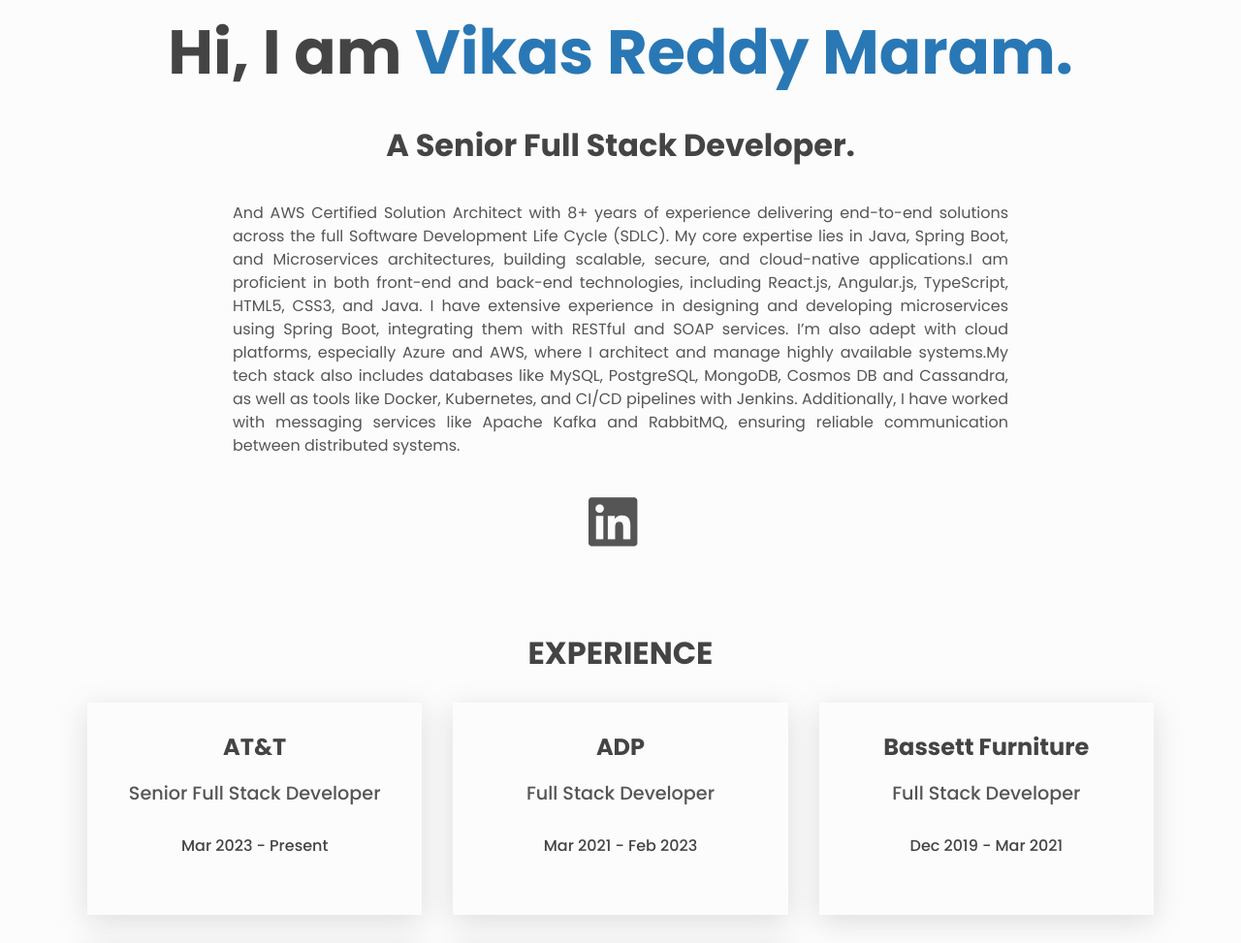
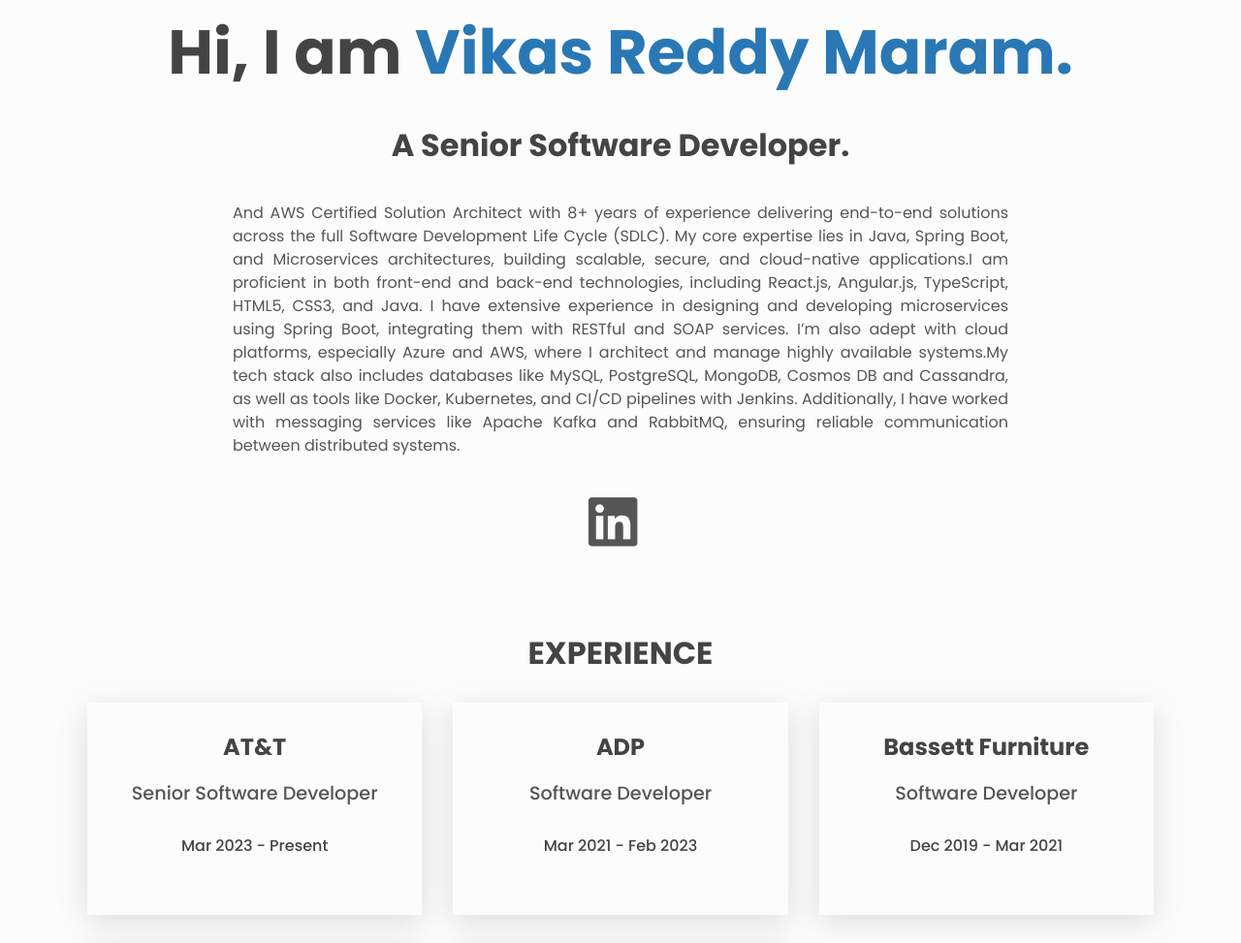
Before and after one commit to Vikasreddy846/Vikasreddy846.github.io, a plain HTML site: page index.html in a window 1280 px wide. Shown: the part 160-1133 px from the top of the page at 97% size. Drawn offline with Linux system fonts and the light colour scheme.

Commit message:
Update index.html

```diff
--- a/index.html
+++ b/index.html
@@ -60,7 +60,7 @@
       <!-- About -->
       <div class="about center">
         <h1>Hi, I am <span class="about__name">Vikas Reddy Maram.</span></h1>
-        <h2 class="about__role">A Senior Full Stack Developer.</h2>
+        <h2 class="about__role">A Senior Software Developer.</h2>
         <p class="about__desc">
           And AWS Certified Solution Architect with 8+ years of experience delivering end-to-end solutions across the full Software Development Life Cycle (SDLC). My core expertise lies in Java, Spring Boot, and Microservices architectures, building scalable, secure, and cloud-native applications.I am proficient in both front-end and back-end technologies, including React.js, Angular.js, TypeScript, HTML5, CSS3, and Java. I have extensive experience in designing and developing microservices using Spring Boot, integrating them with RESTful and SOAP services. I’m also adept with cloud platforms, especially Azure and AWS, where I architect and manage highly available systems.My tech stack also includes databases like MySQL, PostgreSQL, MongoDB, Cosmos DB and Cassandra, as well as tools like Docker, Kubernetes, and CI/CD pipelines with Jenkins. Additionally, I have worked with messaging services like Apache Kafka and RabbitMQ, ensuring reliable communication between distributed systems.
         </p>
@@ -87,7 +87,7 @@
           <div class="project">
             <h3>AT&T</h3>
             <p class="project__description">
-              Senior Full Stack Developer
+              Senior Software Developer
             </p>
             <ul class="project__stack">
               <li class="project__stack-item">Mar 2023 - Present</li>
@@ -100,7 +100,7 @@
           <div class="project">
             <h3>ADP</h3>
             <p class="project__description">
-              Full Stack Developer
+              Software Developer
             </p>
             <ul class="project__stack">
               <li class="project__stack-item">Mar 2021 - Feb 2023</li>
@@ -110,7 +110,7 @@
           <div class="project">
             <h3>Bassett Furniture</h3>
             <p class="project__description">
-              Full Stack Developer
+              Software Developer
             </p>
             <ul class="project__stack">
               <li class="project__stack-item">Dec 2019 - Mar 2021</li>
```
